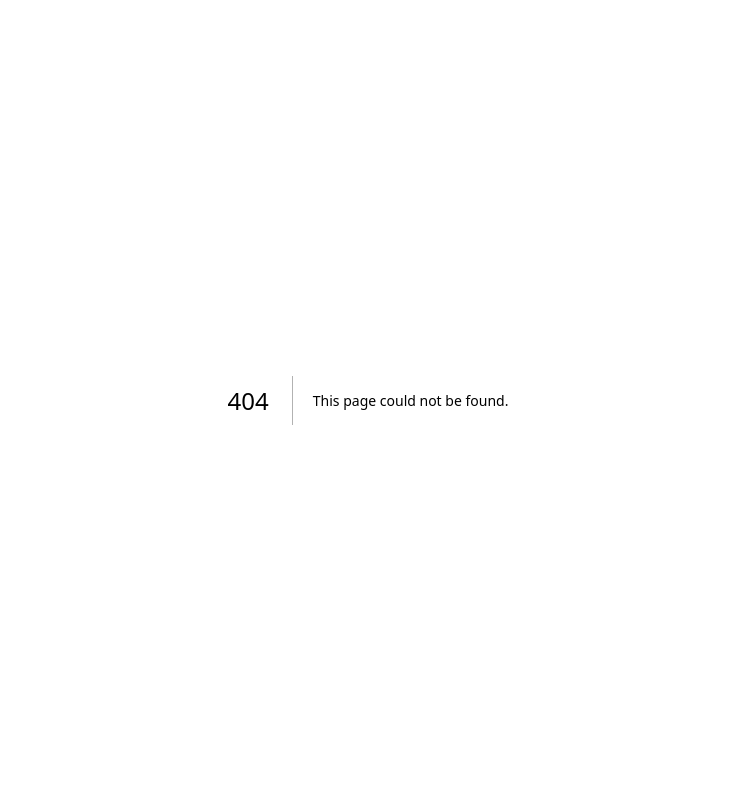
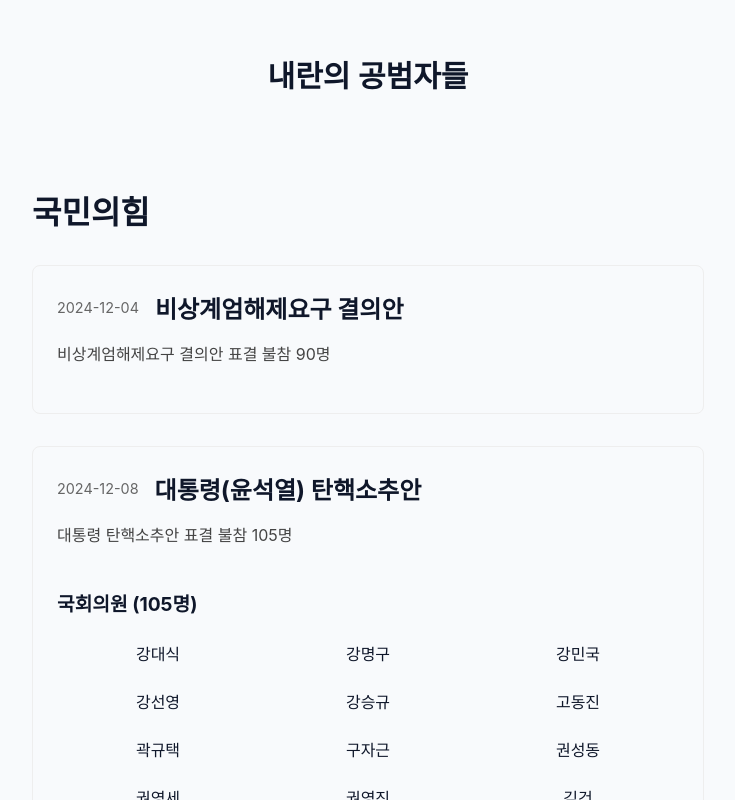
Before and after one commit to masizanet/after123, a Next.js app: page /accomplice in a window 1280 px wide. Before the commit this address had no page. Shown: the top 800 px of the page, without its empty margins (272-1007 px from the left). Built offline with nearby package versions, Linux system fonts and the light colour scheme; a web font is replaced by a local one.

Commit message:
test new page

```diff
--- /dev/null
+++ b/src/app/accomplice/page.tsx
@@ -0,0 +1,34 @@
+import styles from '../page.module.css';
+import { PPLEventList } from '@/components/PPLEventList';
+import type { Metadata } from 'next';
+
+export const metadata: Metadata = {
+  title: '12.3 내란 공범자들',
+  openGraph: {
+    title: '12.3 내란 공범자들',
+    description: '2024년 12월 3일 내란 공범자들을 기록합니다.',
+    type: 'website',
+  },
+  twitter: {
+    card: 'summary',
+    title: '12.3 내란 공범자들',
+    description: '2024년 12월 3일 내란 공범자들을 기록합니다.',
+  }
+};
+
+export default function Page() {
+  return (
+    <div className={styles.container}>
+      <header className={styles.header}>
+        <h1 className={styles.title}>내란의 공범자들</h1>
+        {/* <p className={styles.description}>표결 정보가 있는 경우에만 추가 정보가 제공됩니다.</p> */}
+      </header>
+
+      <main>
+        <section className={styles.PPLEventList}>
+          <PPLEventList  />
+        </section>
+      </main>
+    </div>
+  );
+}
--- a/src/app/page.module.css
+++ b/src/app/page.module.css
@@ -103,6 +103,10 @@
   opacity: 0.9;
 }
 
+.otherLink {
+  padding: 1rem 0;
+}
+
 @media (min-width: 768px) {
   .container {
     padding: 2rem;
--- a/src/app/page.tsx
+++ b/src/app/page.tsx
@@ -3,6 +3,7 @@
 import { Bill } from '@/types/bill';
 import { BillList } from '@/components/BillList';
 import type { Metadata } from 'next';
+import Link from 'next/link';
 
 export const metadata: Metadata = {
   title: '12.3 내란 관련 주요 의안',
@@ -48,6 +49,9 @@
         <section className={styles.billsSection}>
           <BillList bills={bills} />
         </section>
+        <section className={styles.otherLink}>
+          <Link href="/accomplice">공범자들 &gt;</Link>
+        </section>
       </main>
     </div>
   );
--- /dev/null
+++ b/src/components/PPLEventList.module.css
@@ -0,0 +1,70 @@
+.container {
+  max-width: 1200px;
+  margin: 0 auto;
+  padding: 2rem;
+}
+
+.title {
+  font-size: 2rem;
+  margin-bottom: 2rem;
+}
+
+.timeline {
+  display: flex;
+  flex-direction: column;
+  gap: 2rem;
+}
+
+.event {
+  border: 1px solid #eee;
+  border-radius: 8px;
+  padding: 1.5rem;
+}
+
+.eventHeader {
+  display: flex;
+  align-items: center;
+  gap: 1rem;
+  margin-bottom: 1rem;
+}
+
+.date {
+  font-size: 0.9rem;
+  color: #666;
+}
+
+.eventTitle {
+  font-size: 1.5rem;
+  margin: 0;
+}
+
+.description {
+  color: #444;
+  margin-bottom: 1.5rem;
+}
+
+.memberList {
+  display: grid;
+  grid-template-columns: repeat(auto-fit, minmax(300px, 1fr));
+  gap: 2rem;
+}
+
+.memberSection h3 {
+  font-size: 1.2rem;
+  margin-bottom: 1rem;
+}
+
+.memberSection ul {
+  display: grid;
+  grid-template-columns: repeat(auto-fill, minmax(150px, 1fr));
+  gap: 0.5rem;
+  list-style: none;
+  padding: 0;
+}
+
+.memberSection li {
+  padding: 0.5rem;
+  /* background: #f5f5f5; */
+  border-radius: 4px;
+  text-align: center;
+}
--- /dev/null
+++ b/src/components/PPLEventList.tsx
@@ -0,0 +1,47 @@
+import React from 'react';
+import { PPL_EVENTS } from '@/constants/pplEvents';
+import styles from './PPLEventList.module.css';
+
+export function PPLEventList() {
+  return (
+    <div className={styles.container}>
+      <h1 className={styles.title}>국민의힘</h1>
+
+      <div className={styles.timeline}>
+        {PPL_EVENTS.map(event => (
+          <article key={event.id} className={styles.event}>
+            <header className={styles.eventHeader}>
+              <time className={styles.date}>{event.date}</time>
+              <h2 className={styles.eventTitle}>{event.title}</h2>
+            </header>
+
+            <p className={styles.description}>{event.description}</p>
+
+            {event.type === 'participate' && event.members && (
+              <div className={styles.memberList}>
+                <section className={styles.memberSection}>
+                  <h3>국회의원 ({event.members.lawmakers.length}명)</h3>
+                  <ul>
+                    {event.members.lawmakers.map(name => (
+                      <li key={name}>{name}</li>
+                    ))}
+                  </ul>
+                </section>
+                {event.members.partyChairs && (
+                    <section className={styles.memberSection}>
+                    <h3>당협위원장 ({event.members.partyChairs.length}명)</h3>
+                    <ul>
+                        {event.members.partyChairs.map(name => (
+                        <li key={name}>{name}</li>
+                        ))}
+                    </ul>
+                    </section>
+                )}
+              </div>
+            )}
+          </article>
+        ))}
+      </div>
+    </div>
+  );
+}
--- /dev/null
+++ b/src/constants/pplEvents.ts
@@ -0,0 +1,68 @@
+export const PPL_EVENTS = [
+  {
+    id: 'PRC_E2W4R1Q2I0U4B0O0Y5Q5Z4N6H5E8O7',
+    date: '2024-12-04',
+    title: '비상계엄해제요구 결의안',
+    billNo: '2206197',
+    type: 'absent',
+    description: '비상계엄해제요구 결의안 표결 불참 90명'
+  },
+  {
+    id: 'PRC_P2U4C1T2Q0J4E1F7B5G6W3L7D1W6P4',
+    date: '2024-12-08',
+    title: '대통령(윤석열) 탄핵소추안',
+    billNo: '2206448',
+    type: 'participate',
+    description: '대통령 탄핵소추안 표결 불참 105명',
+    members: {
+        lawmakers: [
+          '강대식','강명구','강민국','강선영','강승규','고동진','곽규택','구자근','권성동','권영세','권영진',
+          '김건', '김기웅','김기현','김대식','김도읍','김미애','김민전','김상훈','김석기','김선교','김성원',
+          '김소희','김승수','김용태','김위상','김은혜','김장겸','김재섭','김정재','김종양','김태호','김형동',
+          '김희정','나경원','박대출','박덕흠','박상웅','박성민','박성훈','박수민','박수영','박정하','박정훈',
+          '박준태','박충권','박형수','배준영','배현진','백종헌','서명옥','서범수','서일준','서지영','서천호',
+          '성일종','송석준','송언석','신동욱','신성범','안상훈','엄태영','우재준','유상범','유영하','유용원',
+          '윤상현','윤영석','윤재옥','윤한홍','이달희','이만희','이상휘','이성권','이양수','이인선','이종배',
+          '이종욱','이철규','이헌승','인요한','임이자','임종득','장동혁','정동만','정성국','정연욱','정점식',
+          '정희용','조경태','조배숙','조승환','조은희','조정훈','조지연','주진우','주호영','진종오','최보윤',
+          '최수진','최은석','최형두','추경호','한기호','한지아'
+        ]
+    }
+  },
+  {
+    id: 'PRC_F2Y4Z1N2G0Y5Q1A4M1O0P4N2I4P3N1',
+    date: '2024-12-10',
+    title: '위헌적 비상계엄 선포를 통한 내란 행위의 진상규명을 위한 특별검사의 수사요구안 반대 64명',
+    billNo: '2206448',
+    type: 'absent',
+    description: '내란 진상규명 특검 수사요구안 반대 64명'
+  },
+  {
+    id: 'PRC_W2R4D1V2O3C1F1X3Z3P5Z5P6P9Y1Z7',
+    date: '2024-12-31',
+    title: '내란 혐의 진상규명 국정조사',
+    billNo: '2207147',
+    type: 'against',
+    description: '윤석열 정부의 비상계엄 선포를 통한 내란 혐의 진상규명 국정조사계획서 승인의 건 반대 71명'
+  },
+  {
+    id: 'hannam-defense',
+    date: '2025-01-06',
+    title: '한남동 관저 방어',
+    type: 'participate',
+    description: '한남동 관저 방어. 의원 40명, 당협위원장 12명',
+    members: {
+      lawmakers: [
+        '이상휘', '임이자', '이만희', '강선영', '임종득', '송언석', '최은석', '김위상',
+        '조지연', '김정재', '박준태', '정점식', '김승수', '박대출', '강명구', '최수진',
+        '권영진', '엄태영', '서일준', '김석기', '김장겸', '박충권', '김기현', '이철규',
+        '유상범', '이인선', '박성민', '구자근', '윤상현', '강승규', '박성훈', '조배숙',
+        '이종욱', '정동만', '서천호', '김선교', '장동혁', '나경원', '강대식', '강민국'
+      ],
+      partyChairs: [
+        '박종진', '이용', '신재경', '하종대', '홍형선', '이상규', '구상찬', '양정무',
+        '홍인정', '고석', '심재돈', '심재철'
+      ]
+    }
+  }
+];
```
Also changed, not shown: scripts/analyzeVotes.js (added, +53 -0 lines).
